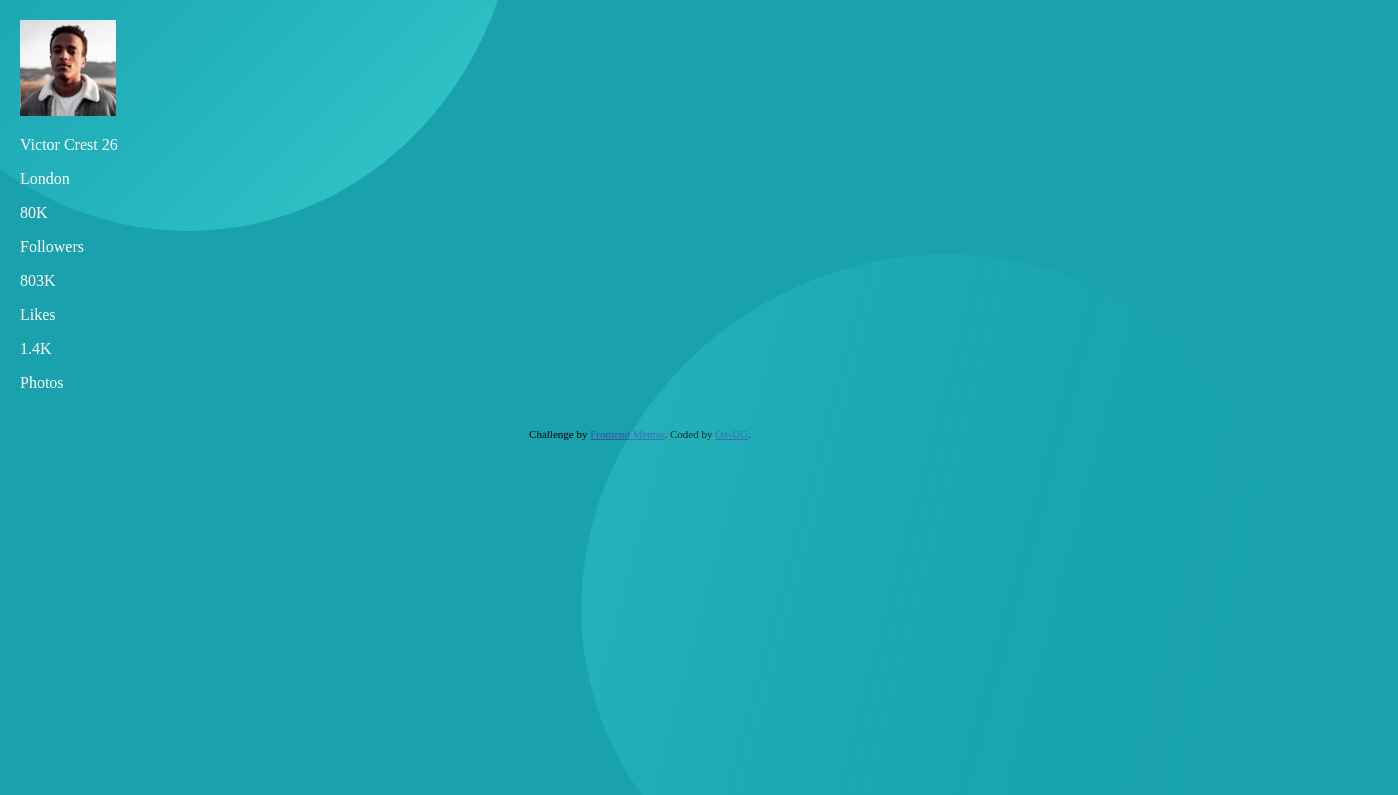
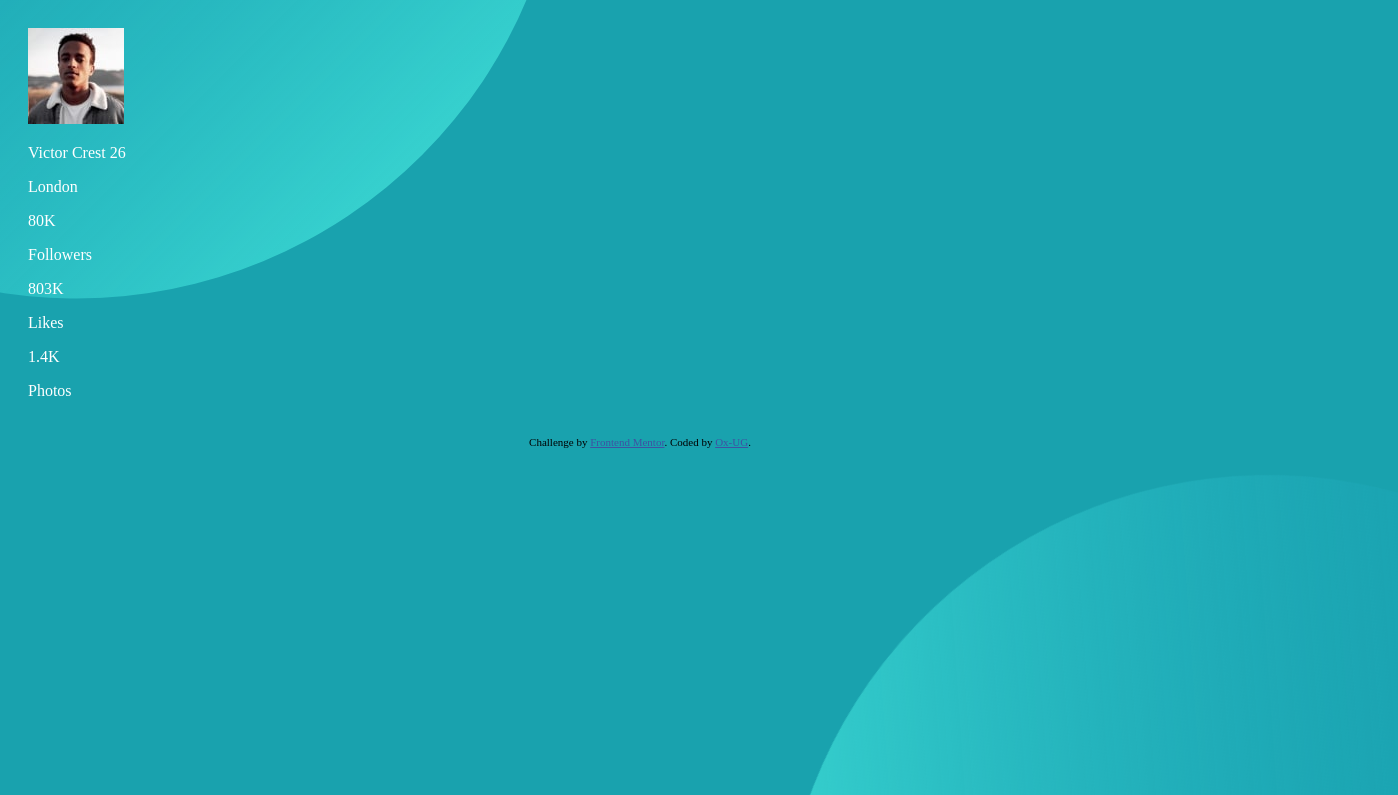
Before and after one commit to 0x-UG/profile-card-component, a plain HTML site: page index.html in a window 1280 px wide. Shown: the top 795 px of the page, 1398 px wide, since content can reach past the window. Drawn offline with Linux system fonts and the light colour scheme.

Commit message:
created the layout, minor adjustments pending

```diff
--- a/style.css
+++ b/style.css
@@ -1,30 +1,27 @@
-
-body, html {
+body {
         background-color: hsl(185, 75%, 39%);
-        margin: 0;
-        padding: 0;
-        height: 100%;
+        max-width: 1440px;
 }
 
 .circle {
-        position: absolute;
-        width: 704px;
-        height: 660px;
+        position: fixed;
+        width: 1000px;
+        height: 1000px;
         border-radius: 50%;
 }
 
 .top-left {
-        top: -451px;
-        left: -164px;
+        top: -690px;
+        left: -423px;
         background: url('images/bg-pattern-top.svg') center center no-repeat;
         transform: rotate(90deg);
 }
 
 .bottom-right {
-        bottom: -120px;
-        right: 0px;
-        background: url('images/bg-pattern-bottom.svg') center center no-repeat;
-        transform: rotate(330deg);
+        bottom: -664px;
+        right: -488px;
+        background: url('images/bg-pattern-top.svg') center center no-repeat;
+        transform: rotate(221deg);
 }
 
 #content {
```
